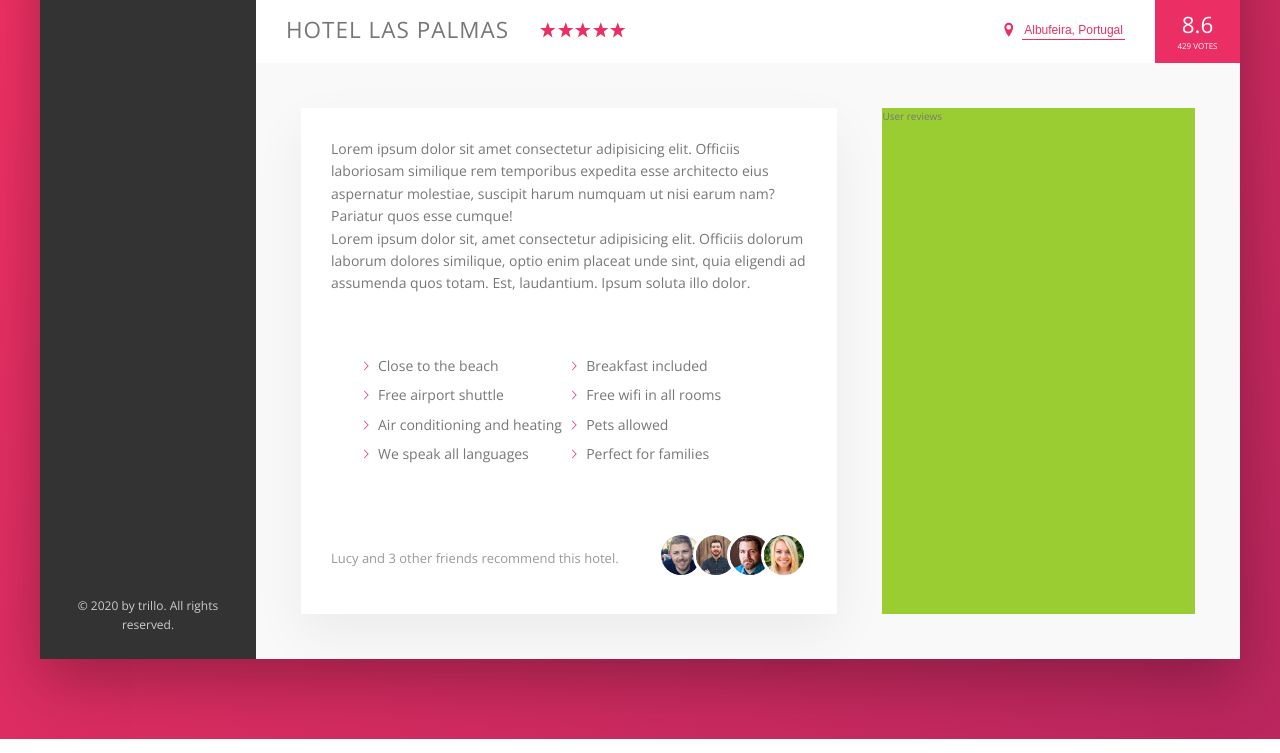
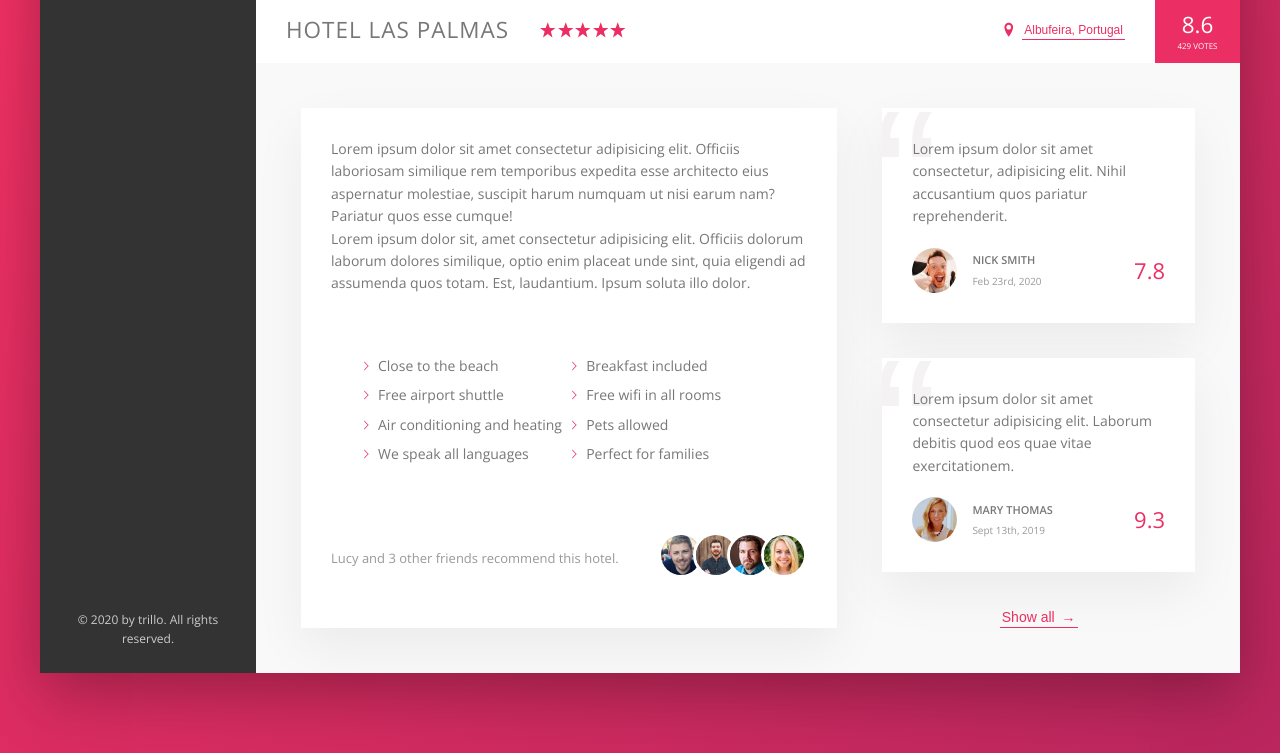
Before and after one commit to abbyreyna/trillo, a website: page index.html in a window 1280 px wide. Shown: the part 538-1291 px from the top of the page. Drawn offline with nearby package versions, Linux system fonts and the light colour scheme.

Commit message:
Built & styled user review section

```diff
--- a/index.html
+++ b/index.html
@@ -168,7 +168,35 @@
                         </div>
                     </div>
                     <div class="user-reviews">
-                        User reviews
+                        <figure class="review">
+                            <blockquote class="review__text">
+                                Lorem ipsum dolor sit amet consectetur, adipisicing elit. Nihil accusantium quos
+                                pariatur reprehenderit.
+                            </blockquote>
+                            <figcaption class="review__user">
+                                <img src="img/user-1.jpg" alt="User 1" class="review__photo">
+                                <div class="review__user-box">
+                                    <p class="review__user-name">Nick Smith</p>
+                                    <p class="review__user-date">Feb 23rd, 2020</p>
+                                </div>
+                                <div class="review__rating">7.8</div>
+                            </figcaption>
+                        </figure>
+
+                        <figure class="review">
+                            <blockquote class="review__text">
+                                Lorem ipsum dolor sit amet consectetur adipisicing elit. Laborum debitis quod eos quae vitae exercitationem.
+                            </blockquote>
+                            <figcaption class="review__user">
+                                <img src="img/user-2.jpg" alt="User 2" class="review__photo">
+                                <div class="review__user-box">
+                                    <p class="review__user-name">Mary Thomas</p>
+                                    <p class="review__user-date">Sept 13th, 2019</p>
+                                </div>
+                                <div class="review__rating">9.3</div>
+                            </figcaption>
+                        </figure>
+                        <button class="btn-inline">Show all <span>&rarr;</span></button>
                     </div>
                 </div>
             </main>
--- a/sass/_components.scss
+++ b/sass/_components.scss
@@ -271,8 +271,17 @@
   cursor: pointer;
   transition: all 0.2s;
 
+  & span {
+    margin-left: 3px;
+    transition: margin-left .2s;
+  }
+
   &:hover {
     color: var(--color-grey-dark-1);
+
+    span {
+      margin-left: 8px;
+    }
   }
 
   &:focus {
@@ -355,7 +364,6 @@
   }
 
   &__friends {
-
   }
 
   &__photo {
@@ -370,3 +378,66 @@
     }
   }
 }
+
+////////////////////////////////////////////////////////////
+//REVIEWS
+.review {
+  background-color: #fff;
+  box-shadow: var(--shadow-light);
+  padding: 3rem;
+  margin-bottom: 3.5rem;
+  position: relative;
+  overflow: hidden;
+
+  &__text {
+    margin-bottom: 2rem;
+    z-index: 10;
+    position: relative;
+  }
+
+  &__user {
+    display: flex;
+    align-items: center;
+  }
+
+  &__photo {
+    height: 4.5rem;
+    width: 4.5rem;
+    border-radius: 50%;
+    margin-right: 1.5rem;
+  }
+
+  &__user-box {
+    margin-right: auto;
+  }
+
+  &__user-name {
+    font-size: 1.1rem;
+    font-weight: 600;
+    text-transform: uppercase;
+    margin-bottom: 0.4rem;
+  }
+
+  &__user-date {
+    font-size: 1rem;
+    color: var(--color-grey-dark-3);
+  }
+
+  &__rating {
+    color: var(--color-primary);
+    font-size: 2.2rem;
+    font-weight: 300;
+  }
+
+  &::before {
+    content: "\201C";
+    position: absolute;
+    top: -2.75rem;
+    left: -1rem;
+    line-height: 1;
+    font-size: 20rem;
+    color: var(--color-grey-light-2);
+    font-family: sans-serif;
+    z-index: 1;
+  }
+}
--- a/sass/_layout.scss
+++ b/sass/_layout.scss
@@ -36,6 +36,7 @@
 }
 
 .detail {
+  font-size: 1.4rem;
   display: flex;
   padding: 4.5rem;
   background-color: var(--color-grey-light-1);
@@ -43,7 +44,6 @@
 }
 
 .description {
-  font-size: 1.4rem;
   background-color: #fff;
   box-shadow: var(--shadow-light);
   padding: 3rem;
@@ -52,6 +52,9 @@
 }
 
 .user-reviews {
-  background-color: yellowgreen;
   flex: 1;
+
+  display: flex;
+  flex-direction: column;
+  align-items: center;
 }
```
Also changed, not shown: css/style.css.
